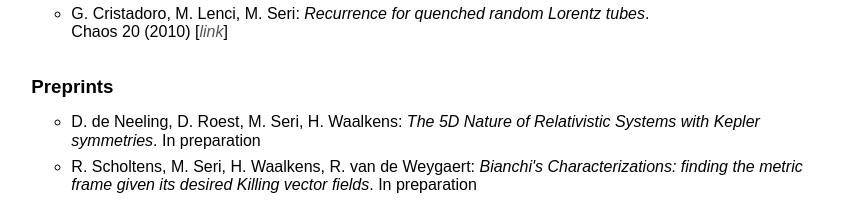
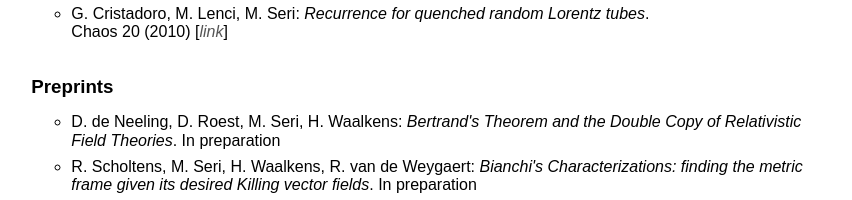
Before and after one commit to mseri/academic, a plain HTML site: page pub.htm in a window 1280 px wide. Shown: the part 1098-1298 px from the top of the page, without its empty margins (214-1066 px from the left). Drawn offline with nearby package versions, Linux system fonts and the light colour scheme.

Commit message:
Update working title

```diff
--- a/pub.htm
+++ b/pub.htm
@@ -94,7 +94,7 @@
 
         <h3>Preprints</h3>
         <ul>
-          <li>D. de Neeling, D. Roest, M. Seri, H. Waalkens: <em>The 5D Nature of Relativistic Systems with Kepler symmetries</em>. In preparation</li>
+          <li>D. de Neeling, D. Roest, M. Seri, H. Waalkens: <em>Bertrand's Theorem and the Double Copy of Relativistic Field Theories</em>. In preparation</li>
           <li>R. Scholtens, M. Seri, H. Waalkens, R. van de Weygaert: <em>Bianchi's Characterizations: finding the metric frame given its desired Killing vector fields</em>. In preparation</li>
           <li>G. De Nittis, M. Lein, M. Seri: <em>A Magnetic Pseudodifferential Calculus for Operator-Valued and Equivariant Operator-Valued Symbols</em>
             [<a href="https://arxiv.org/abs/2210.05731">link</a>]</li>
```
